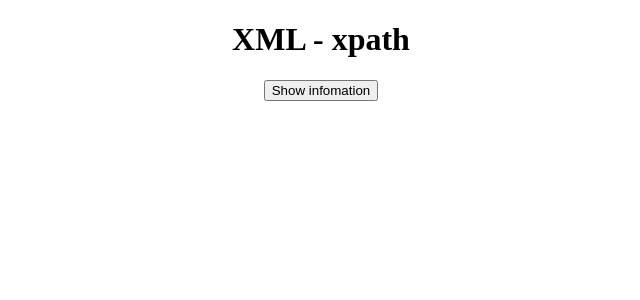
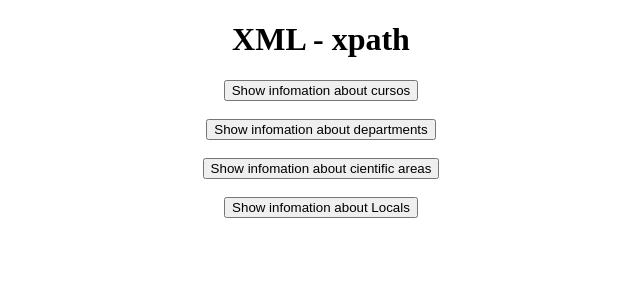
Before and after one commit to catarinaacsilva/xml-examples, a Django app: page / in a window 1280 px wide. Shown: the top 300 px of the page, without its empty margins (319-959 px from the left). Run offline with Django 3.2, Linux system fonts and the light colour scheme.

Commit message:
Updated django_project: xpath
Added new features on webapp

```diff
--- a/xpath/Django_project/Django_project/urls.py
+++ b/xpath/Django_project/Django_project/urls.py
@@ -27,4 +27,7 @@ urlpatterns = [
     path('filter_dep', views.show_departamento),
     path('filter_area', views.show_areacientifica),
     path('filter_local', views.show_local),
+    path('infoDep', views.all_departamentos),
+    path('infoArea', views.all_areascientificas),
+    path('infoLocal', views.all_locals),
 ]
--- a/xpath/Django_project/app/templates/index.html
+++ b/xpath/Django_project/app/templates/index.html
@@ -16,9 +16,33 @@
 
     <div align="center">
         <form action='actionUrl' method='GET'>
-        <button type='submit'> Show infomation </button>
+        <button type='submit'> Show infomation about cursos </button>
         </form>
     </div>
+
+     <br>
+
+     <div align="center">
+        <form action='infoDep' method='GET'>
+        <button type='submit'> Show infomation about departments </button>
+        </form>
+     </div>
+
+     <br>
+
+     <div align="center">
+        <form action='infoArea' method='GET'>
+        <button type='submit'> Show infomation about cientific areas </button>
+        </form>
+     </div>
+
+     <br>
+
+     <div align="center">
+        <form action='infoLocal' method='GET'>
+        <button type='submit'> Show infomation about Locals</button>
+        </form>
+     </div>
 
 
 
--- a/xpath/Django_project/app/views.py
+++ b/xpath/Django_project/app/views.py
@@ -113,3 +113,56 @@ def show_local(request):
             locais.append(c.find('nome').text)
 
     return HttpResponse(template.render({'locais':locais}, request))
+
+def all_departamentos(request):
+    template = loader.get_template('all_information.html')
+
+    lista = []
+    tree = ET.parse('cursos.xml')
+    root = tree.getroot()
+    for d in root.findall('curso/departamentos'):
+        lista.append(d.find('departamento').text)
+
+    context = {
+        'all': lista
+    }
+
+    return HttpResponse(template.render(context, request))
+
+#TODO remove repeated elements
+def all_areascientificas(request):
+    template = loader.get_template('all_information.html')
+
+    lista = []
+    tree = ET.parse('cursos.xml')
+    root = tree.getroot()
+    for d in root.findall('curso/areascientificas'):
+        lista.append(d.find('areacientifica').text)
+        #for i in lista:
+            #elem = d.find('areacientifica').text
+            #remove repeated elements
+            #if not i == elem:
+                #lista.append(elem)
+
+    context = {
+        'all': lista
+    }
+
+    return HttpResponse(template.render(context, request))
+
+
+#TODO remove repeated elements
+def all_locals(request):
+    template = loader.get_template('all_information.html')
+
+    lista = []
+    tree = ET.parse('cursos.xml')
+    root = tree.getroot()
+    for d in root.findall('curso'):
+        lista.append(d.find('local').text)
+
+    context = {
+        'all': lista
+    }
+
+    return HttpResponse(template.render(context, request))
```
Also changed, not shown: xpath/Django_project/app/templates/all_information.html (added, +14 -0 lines).
